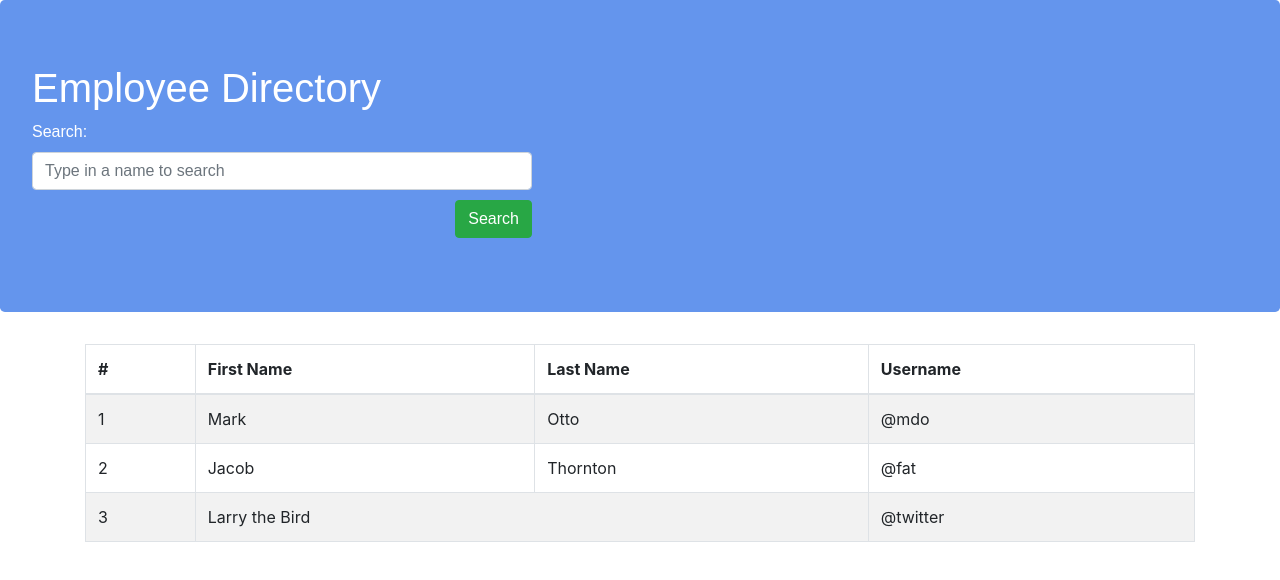
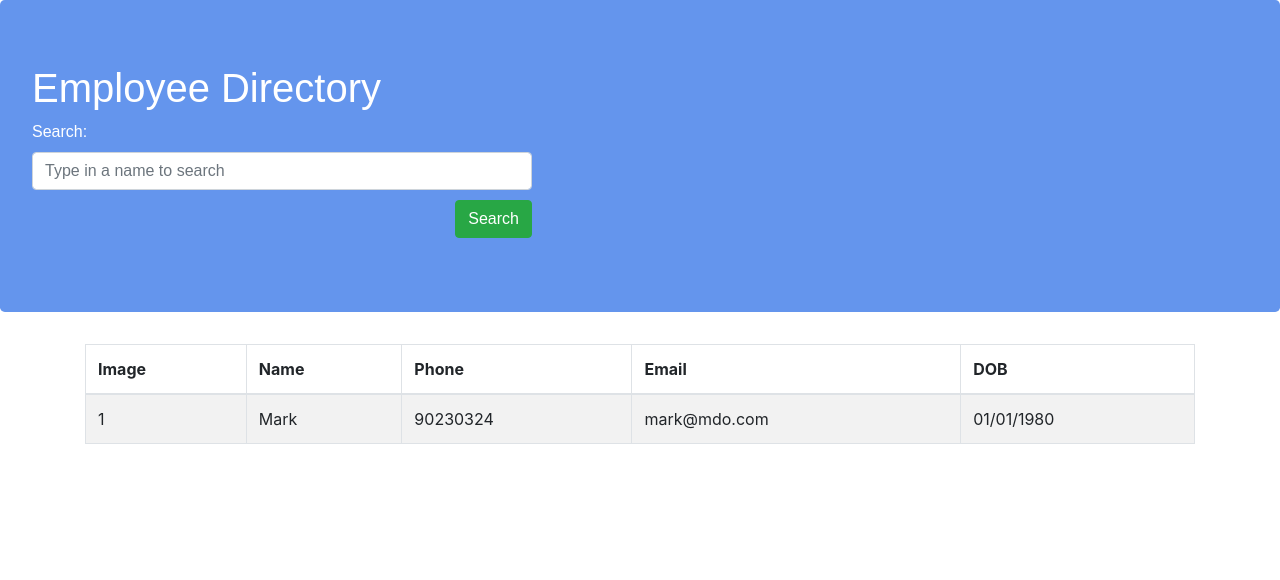
Before and after one commit to AlishaSaleh/employee-directory, a React (Create React App) app: page / in a window 1280 px wide. Shown: the top 580 px of the page. Built offline with nearby package versions, Linux system fonts and the light colour scheme.

Commit message:
UseState and order function

```diff
--- a/src/components/Table/index.js
+++ b/src/components/Table/index.js
@@ -2,34 +2,26 @@ import React from "react";
 import { Table } from "react-bootstrap";
 
 function TableContainer() {
+
     return (
         <>
             <Table striped bordered hover>
                 <thead>
                     <tr>
-                        <th>#</th>
-                        <th>First Name</th>
-                        <th>Last Name</th>
-                        <th>Username</th>
+                        <th>Image</th>
+                        <th>Name</th>
+                        <th>Phone</th>
+                        <th>Email</th>
+                        <th>DOB</th>
                     </tr>
                 </thead>
                 <tbody>
                     <tr>
                         <td>1</td>
                         <td>Mark</td>
-                        <td>Otto</td>
-                        <td>@mdo</td>
-                    </tr>
-                    <tr>
-                        <td>2</td>
-                        <td>Jacob</td>
-                        <td>Thornton</td>
-                        <td>@fat</td>
-                    </tr>
-                    <tr>
-                        <td>3</td>
-                        <td colSpan="2">Larry the Bird</td>
-                        <td>@twitter</td>
+                        <td>90230324</td>
+                        <td>mark@mdo.com</td>
+                        <td>01/01/1980</td>
                     </tr>
                 </tbody>
             </Table>
```
